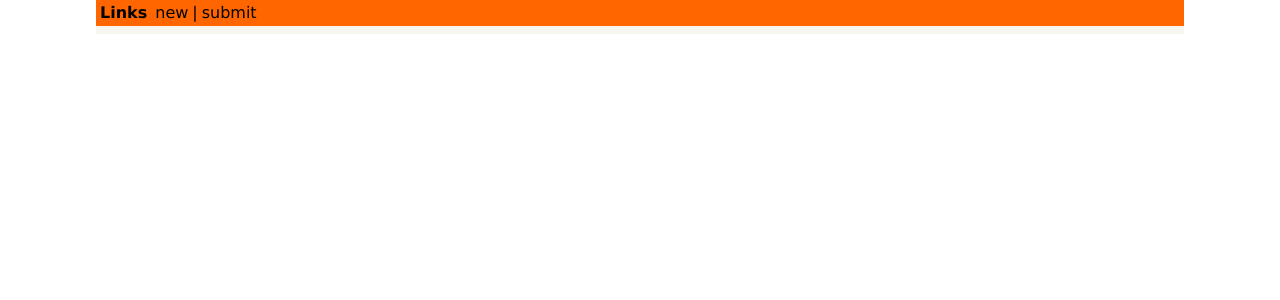
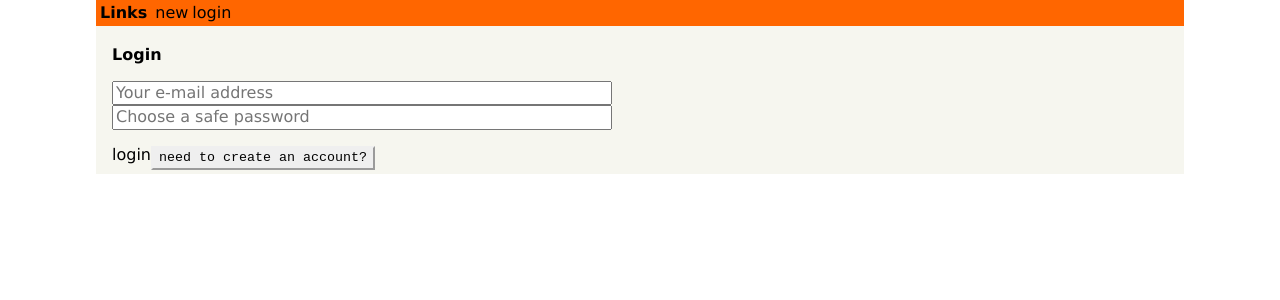
Before and after one commit to luciancostinailenei/graphql-playground, a React app in the folder vegetables-react-relay/: page /login in a window 1280 px wide. Shown: the top 300 px of the page. Built offline with nearby package versions, Linux system fonts and the light colour scheme; what react-relay would draw is missing.

Commit message:
Added new Login component;
Updated Header component to include Login/Logout

```diff
--- a/vegetables-react-relay/src/components/App/App.js
+++ b/vegetables-react-relay/src/components/App/App.js
@@ -7,6 +7,7 @@ import {
 import LinkListPage         from '../LinkListPage/LinkListPage'
 import CreateLink           from '../CreateLink/CreateLink'
 import Header               from '../Header/Header'
+import Login                from '../Login/Login'
 
 
 class App extends Component {
@@ -24,9 +25,15 @@ class App extends Component {
             />
             <Route
               exact
-              path='/create-link'
+              path='/create'
               component={ CreateLink }
             />
+            <Route
+              exact
+              path='/login'
+              component={ Login }
+            />
+
           </Switch>
         </div>
       </div>
--- a/vegetables-react-relay/src/components/Header/Header.js
+++ b/vegetables-react-relay/src/components/Header/Header.js
@@ -1,10 +1,14 @@
-import React, { Component } from 'react'
-import { Link }             from 'react-router-dom'
-import { withRouter }       from 'react-router'
+import React, { Component }          from 'react'
+import { Link }                      from 'react-router-dom'
+import { withRouter }                from 'react-router'
+
+import { GC_USER_ID, GC_AUTH_TOKEN } from '../../constants'
 
 class Header extends Component {
 
     render() {
+        const userId = localStorage.getItem(GC_USER_ID)
+
         return (
         <div className='flex pa1 justify-between nowrap orange'>
             <div className='flex flex-fixed black'>
@@ -16,13 +20,37 @@ class Header extends Component {
                 >
                     new
                 </Link>
-                <div className='ml1'>|</div>
+
+                {
+                    userId &&
+                    <div className='flex'>
+                        <div className='ml1'> | </div>
                         <Link
                             to='/create'
                             className='ml1 no-underline black'
                         >
                             submit
                         </Link>
+                    </div>
+                }
+
+                <div className='flex flex-fixed'>
+                    {
+                        userId ?
+                            <div className='ml1 pointer black' onClick={() => {
+                                localStorage.removeItem(GC_USER_ID)
+                                localStorage.removeItem(GC_AUTH_TOKEN)
+                                this.props.history.push(`/`)
+                            }}>logout</div>
+                            :
+                            <Link
+                                to='/login'
+                                className='ml1 no-underline black'>
+                                login
+                            </Link>
+                    }
+                </div>
+
             </div>
         </div>
         )
--- /dev/null
+++ b/vegetables-react-relay/src/components/Login/Login.js
@@ -0,0 +1,76 @@
+import React, { Component } from 'react'
+import { GC_USER_ID, GC_AUTH_TOKEN } from '../../constants'
+
+class Login extends Component {
+
+    state = {
+        login: true,
+        email: '',
+        password: '',
+        name: ''
+    }
+
+    render() {
+        return (
+            <div>
+                <h4 className='mv3'>
+                    { this.state.login ? 'Login' : 'Sign Up' }
+                </h4>
+
+                <div className='flex flex-column'>
+                    {
+                        !this.state.login &&
+                        <input
+                            value={ this.state.name }
+                            onChange={ (e) => { this.setState({ name: e.target.value })} }
+                            type='text'
+                            placeholder='Your Name'
+                        />
+                    }
+
+                    <input
+                        value={ this.state.email }
+                        onChange={ (e) => this.setState({ email: e.target.value }) }
+                        type='text'
+                        placeholder='Your e-mail address'
+                    />
+
+                    <input
+                        value={ this.state.password }
+                        onChange={ (e) => this.setState({ password: e.target.value }) }
+                        type='password'
+                        placeholder='Choose a safe password'
+                    />
+                </div>
+
+                <div className='flex mt3'>
+                    <div
+                        className=''
+                        onClick={ () => this._confirm() }
+                    >
+                        { this.state.login ? 'login' : 'Create account' }
+                    </div>
+
+                    <div
+                        className='pointer button'
+                        onClick={ () => this.setState({ login: !this.state.login }) }
+                    >
+                        { this.state.login ? 'need to create an account?' : 'already have an account?' }
+                    </div>
+                </div>
+            </div>
+        )
+    }
+
+    _confirm = async () => {
+        // ... tbi
+    }
+
+    _saveUserData = (id, token) => {
+        localStorage.setItem(GC_USER_ID, id)
+        localStorage.setItem(GC_AUTH_TOKEN, token)
+    }
+
+}
+
+export default Login
--- /dev/null
+++ b/vegetables-react-relay/src/constants.js
@@ -0,0 +1,2 @@
+export const GC_USER_ID = 'graphcool-user-id'
+export const GC_AUTH_TOKEN = 'graphcool-auth-token'
--- a/vegetables-react-relay/src/index.js
+++ b/vegetables-react-relay/src/index.js
@@ -15,4 +15,4 @@ ReactDOM.render(
     document.getElementById('root')
 )
 
-registerServiceWorker();
+registerServiceWorker()
--- a/vegetables-react-relay/src/mutations/CreateLinkMutation.js
+++ b/vegetables-react-relay/src/mutations/CreateLinkMutation.js
@@ -2,7 +2,6 @@ import {
     commitMutation,
     graphql
 }                            from 'react-relay'
-import { ConnectionHandler } from 'relay-runtime'
 
 import environment           from '../Environment'
 
```
Lines whose indentation alone changed are shown as unchanged.
